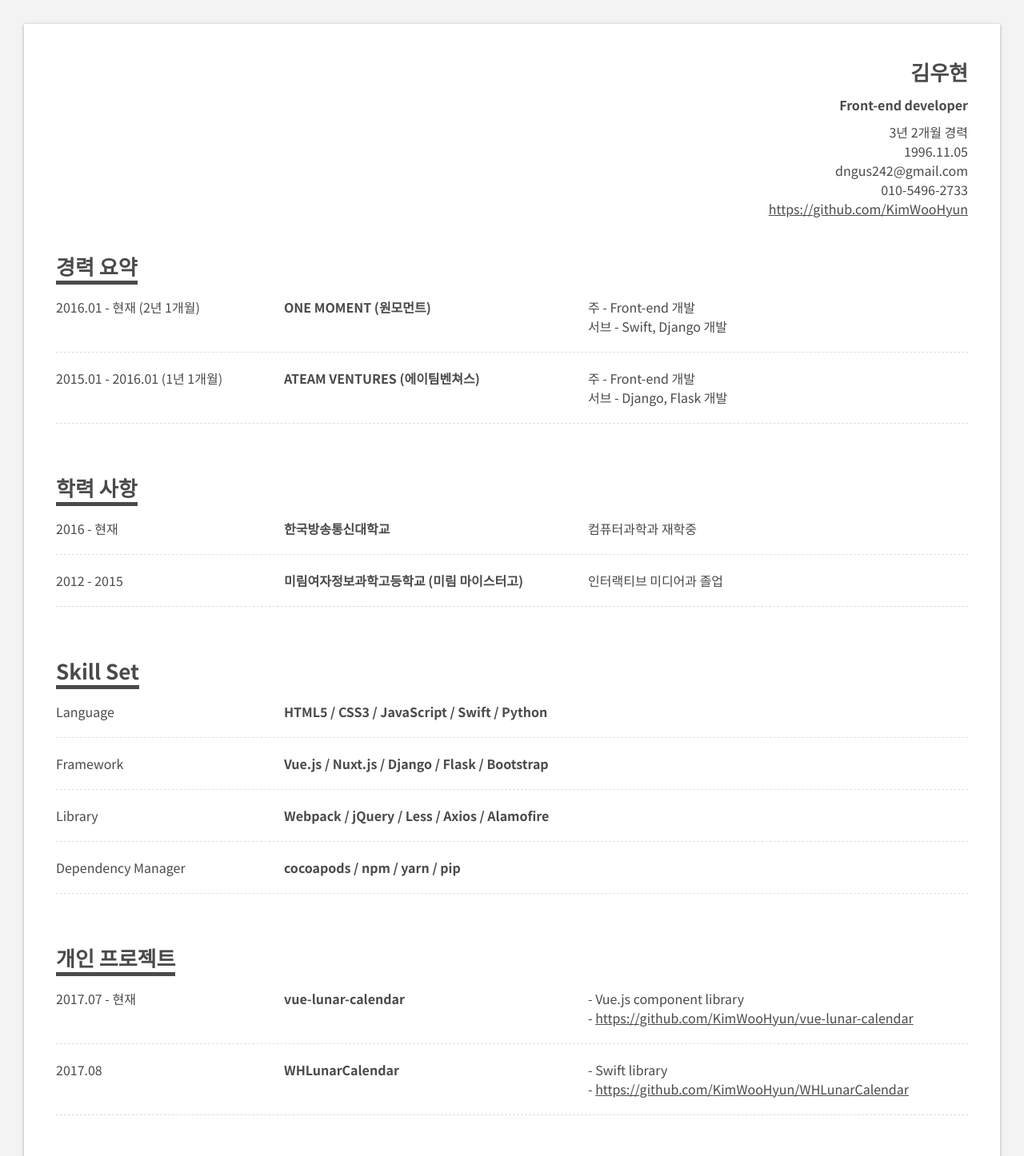
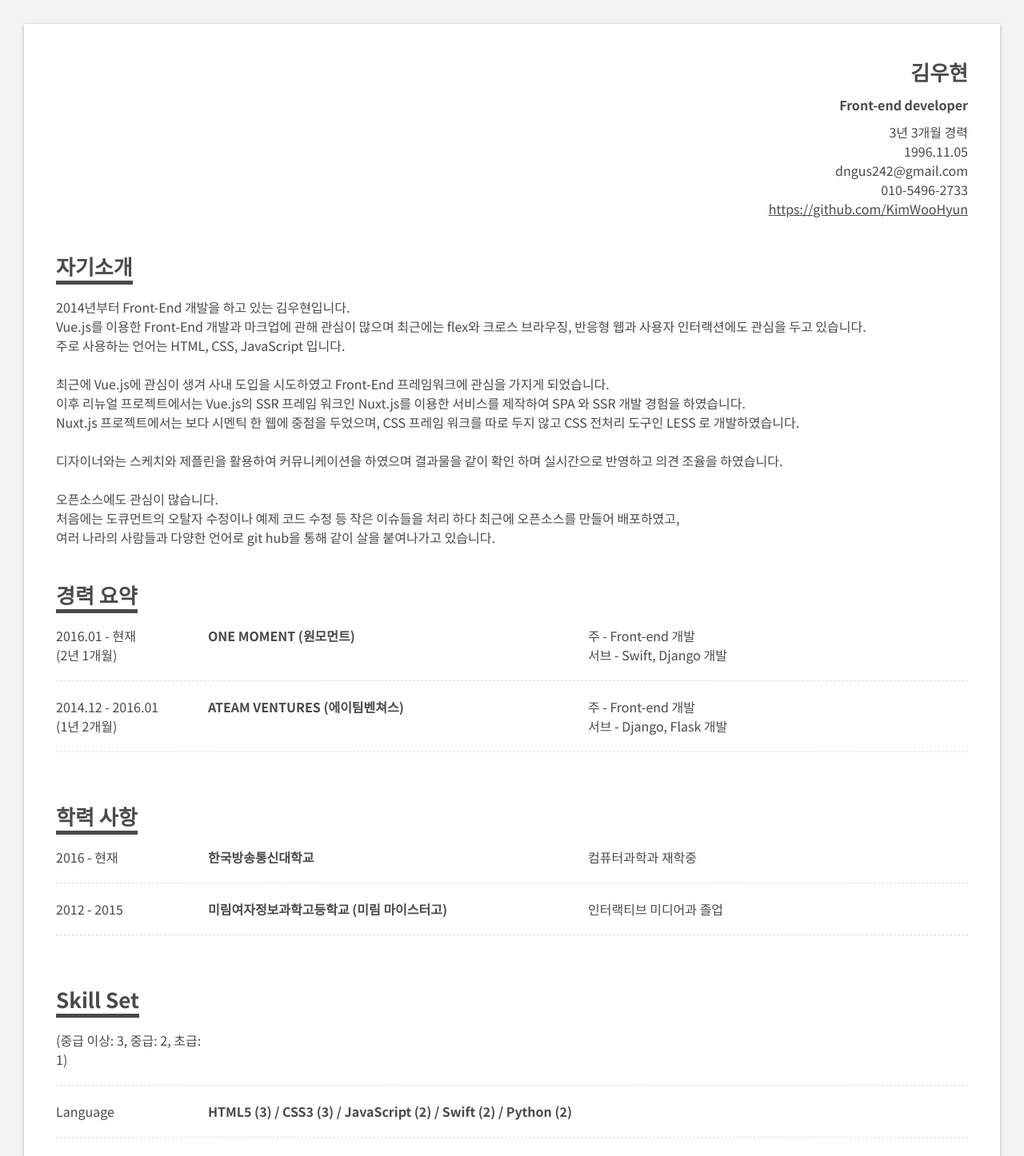
Before and after one commit to KimWooHyun/resume, a Vue app: page / in a window 1280 px wide. Shown: the top 1446 px of the page at 80% size. Built offline with nearby package versions, Linux system fonts and the light colour scheme.

Commit message:
Add contents

```diff
--- a/App.vue
+++ b/App.vue
@@ -6,7 +6,7 @@
           <h1>김우현</h1>
           <h4>Front-end developer</h4>
           <div>
-            <p>3년 2개월 경력</p>
+            <p>3년 3개월 경력</p>
             <p>1996.11.05</p>
             <p>dngus242@gmail.com</p>
             <p>010-5496-2733</p>
@@ -15,6 +15,10 @@
         </div>
       </section>
       <section class="section-detail-info flex flex-wrap col-12">
+        <section class="col-12 section-contents">
+          <record-title title="자기소개"></record-title>
+          <div v-html="contents.introduction"></div>
+        </section>
         <section class="col-12 section-contents" v-for="(value, key) in contents.contents" :key="value.id">
           <record-title :title="key"></record-title>
           <record-list :title="key" :lists="value"></record-list>
--- a/components/RecordList.vue
+++ b/components/RecordList.vue
@@ -2,8 +2,8 @@
   <table>
     <tbody class="col-12">
       <tr class="col-12" v-for="child in lists" :key="child.id">
-        <td class="col-12 col-p-3">{{child.date}}</td>
-        <td class="col-12 col-p-4 td-title">{{child.title}}</td>
+        <td class="col-12 col-p-2" v-html="child.date"></td>
+        <td class="col-12 col-p-5 td-title">{{child.title}}</td>
         <td class="col-12 col-p-5">
           <div v-for="contents in child.contents" :key="contents.id" v-html="contents"></div>
         </td>
--- a/contents.js
+++ b/contents.js
@@ -1,8 +1,21 @@
 module.exports = {
+  introduction: `
+    2014년부터 Front-End 개발을 하고 있는 김우현입니다.<br />
+    Vue.js를 이용한 Front-End 개발과 마크업에 관해 관심이 많으며 최근에는 flex와 크로스 브라우징, 반응형 웹과 사용자 인터랙션에도 관심을 두고 있습니다.<br />
+    주로 사용하는 언어는 HTML, CSS, JavaScript 입니다.<br /><br />
+    최근에 Vue.js에 관심이 생겨 사내 도입을 시도하였고 Front-End 프레임워크에 관심을 가지게 되었습니다.<br />
+    이후 리뉴얼 프로젝트에서는 Vue.js의 SSR 프레임 워크인 Nuxt.js를 이용한 서비스를 제작하여 SPA 와 SSR 개발 경험을 하였습니다.<br />
+    Nuxt.js 프로젝트에서는 보다 시멘틱 한 웹에 중점을 두었으며, CSS 프레임 워크를 따로 두지 않고 CSS 전처리 도구인 LESS 로 개발하였습니다.<br /><br />
+    디자이너와는 스케치와 제플린을 활용하여 커뮤니케이션을 하였으며 결과물을 같이 확인 하며 실시간으로 반영하고 의견 조율을 하였습니다.<br /><br />
+    오픈소스에도 관심이 많습니다.<br />
+    처음에는 도큐먼트의 오탈자 수정이나 예제 코드 수정 등 작은 이슈들을 처리 하다 최근에 오픈소스를 만들어 배포하였고,<br />
+    여러 나라의 사람들과 다양한 언어로 git hub을 통해 같이 살을 붙여나가고 있습니다.
+    `
+  ,
   contents: {
     '경력 요약': [
       {
-        'date': '2016.01 - 현재 (2년 1개월)',
+        'date': '2016.01 - 현재<br/>(2년 1개월)',
         'title': 'ONE MOMENT (원모먼트)',
         'contents': [
           '주 - Front-end 개발',
@@ -10,7 +23,7 @@ module.exports = {
         ]
       },
       {
-        'date': '2015.01 - 2016.01 (1년 1개월)',
+        'date': '2014.12 - 2016.01<br/>(1년 2개월)',
         'title': 'ATEAM VENTURES (에이팀벤쳐스)',
         'contents': [
           '주 - Front-end 개발',
@@ -32,23 +45,28 @@ module.exports = {
     ],
     'Skill Set': [
       {
+        'date': '(중급 이상: 3, 중급: 2, 초급: 1)',
+        'title': '',
+        'contents': ['']
+      },
+      {
         'date': 'Language',
-        'title': 'HTML5 / CSS3 / JavaScript / Swift / Python',
+        'title': 'HTML5 (3) / CSS3 (3) / JavaScript (2) / Swift (2) / Python (2)',
         'contents': ['']
       },
       {
         'date': 'Framework',
-        'title': 'Vue.js / Nuxt.js / Django / Flask / Bootstrap',
+        'title': 'Vue.js (3) / Nuxt.js (3) / Django (2) / Flask (1) / Bootstrap (3)',
         'contents': ['']
       },
       {
         'date': 'Library',
-        'title': 'Webpack / jQuery / Less / Axios / Alamofire',
+        'title': 'Webpack (2) / jQuery (2) / Less (2) / Axios (3) / Alamofire (3)',
         'contents': ['']
       },
       {
         'date': 'Dependency Manager',
-        'title': 'cocoapods / npm / yarn / pip',
+        'title': 'cocoapods (3) / npm (3) / yarn (3) / pip (3)',
         'contents': ['']
       }
     ],
@@ -58,7 +76,10 @@ module.exports = {
         'title': 'vue-lunar-calendar',
         'contents': [
           '- Vue.js component library',
-          '- <a href="https://github.com/KimWooHyun/vue-lunar-calendar">https://github.com/KimWooHyun/vue-lunar-calendar</a>'
+          '- <a href="https://github.com/KimWooHyun/vue-lunar-calendar">https://github.com/KimWooHyun/vue-lunar-calendar</a>',
+          '- 한국 음력 달력 라이브러리',
+          '- opensource',
+          '- 총 7명의 contributors, 6개의 언어'
         ]
       },
       {
@@ -66,7 +87,9 @@ module.exports = {
         'title': 'WHLunarCalendar',
         'contents': [
           '- Swift library',
-          '- <a href="https://github.com/KimWooHyun/WHLunarCalendar">https://github.com/KimWooHyun/WHLunarCalendar</a>'
+          '- <a href="https://github.com/KimWooHyun/WHLunarCalendar">https://github.com/KimWooHyun/WHLunarCalendar</a>',
+          '- 한국 음력 달력 라이브러리',
+          '- opensource'
         ]
       }
     ],
@@ -141,18 +164,23 @@ module.exports = {
       'date': '2016.01 - 현재',
       'info': '90분 당일 꽃배달 서비스 “원모먼트 플라워” 를 서비스 중인 스타트업.',
       'service': [
-        'Web - <a href="https://1moment.co.kr/">https://1moment.co.kr/</a>',
-        'iOS App - <a href="https://goo.gl/jP2ZYR">https://goo.gl/jP2ZYR</a>'
+        'Web<br /> - <a href="https://1moment.co.kr/">https://1moment.co.kr/</a> <br /> - 현재 Vue.js (SPA)로 개발된 사이트<br /><br />',
+        'iOS App<br /> - <a href="https://goo.gl/jP2ZYR">https://goo.gl/jP2ZYR</a>'
       ],
       'project': {
         'project': [
           {
-            'date': '2017.10 - 현재',
+            'date': '2017.10 - 2018.01',
             'title': 'Nuxt.js 도입 및 SSR 지원',
             'contents': [
-              '원모먼트 사이트 전체 리뉴얼',
-              '- Nuxt.js 도입',
-              '- 단독진행',
+              '원모먼트 서비스 사이트 전체 리뉴얼',
+              '- Nuxt.js 도입 및 SSR 지원',
+              '- 기존 부트스트랩 4 와 3 가 혼합되어 있는 레거시 제거 및 LESS 도입',
+              '- 그리드 시스템 개발',
+              '- 시멘틱 웹 표준 준수',
+              '- axios 를 활용한 api call',
+              '- PM2, ecosystem을 이용한 배포 자동화',
+              '- 기여도 : 100%, 단독진행',
               'stack: Vue.js, Nuxt.js, Less'
             ]
           },
@@ -160,9 +188,12 @@ module.exports = {
             'date': '2017.02 - 2017.03',
             'title': 'Vue.js 도입',
             'contents': [
-              '원모먼트 사이트 전체 리뉴얼',
-              '- Vue.js 도입',
-              'stack: Vue.js'
+              '원모먼트 서비스 사이트 전체 리뉴얼',
+              '- Vue.js (SPA) 도입',
+              '- 비동기 처리를 이용한 서비스 속도 개선',
+              '- vue-resource 를 활용한 api call',
+              '- 기여도 : 45%',
+              'stack: Vue.js, Bootstrap 4, Bootstrap 3, jQuery'
             ]
           },
           {
@@ -170,25 +201,31 @@ module.exports = {
             'title': 'iOS App 런칭',
             'contents': [
               'iOS App 런칭',
-              '- 단독진행',
-              '- 배포 및 버전 관리',
+              '- Auto Layout을 이용한 반응형 앱 개발',
+              '- iTunes Connect 배포 및 버전 관리',
+              '- cocoapods 를 활용한 라이브러리 디펜던시 관리',
+              '- alamofire 를 활용한 api call',
+              '- 기여도 : 100%, 단독진행',
               'stack: Swift, cocoapods'
             ]
           },
           {
             'date': '2016.01 - 2016.03',
-            'title': '원모먼트 관리자 사이트',
+            'title': '관리자 페이지',
             'contents': [
-              '원모먼트 서비스 관리자 사이트 제작 및 유지보수',
+              '원모먼트 서비스 관리자 페이지 제작 및 유지보수',
+              '- Django template을 이용한 front-end 개발',
+              '- 기여도 : 30%',
               'stack: Django'
             ]
           },
           {
             'date': '2016.01 - 2016.03',
-            'title': '웹사이트 런칭',
+            'title': '웹 서비스 런칭',
             'contents': [
               '원모먼트 서비스 런칭',
-              '- Front-end 단독진행',
+              '- Django template을 이용한 front-end 개발',
+              '- 기여도 : 100%, 단독진행',
               'stack: HTML5, CSS3, JavaScript, jQuery, Django'
             ]
           }
@@ -196,28 +233,48 @@ module.exports = {
       }
     },
     'ATEAM VENTURES (에이팀벤쳐스)': {
-      'date': '2015.01 - 2016.01',
+      'date': '2014.12 - 2016.01',
       'info': '3D Printer 공유 플랫폼 사이트 “ShapEngine” 을 서비스 중인 스타트업.',
       'service': [
-        'Web - <a href="https://shapengine.com/">https://shapengine.com/</a>'
+        `Web<br />
+        <span style="font-weight:bold">shapEngine</span><br />
+        - 3D Printer를 보유한 사람과 3D Modeling 도면을 보유한 사람을 매칭해 주는 중개 플랫폼<br />
+        - <a href="https://shapengine.com/">https://shapengine.com/</a><br /><br />
+        <span style="font-weight:bold">creatable labs</span><br />
+        - 자사 3D Printer 인 creatable 시리즈 판매 사이트<br />
+        - <a href="https://creatablelabs.com/">https://creatablelabs.com/</a>`
       ],
       'project': {
         'project': [
           {
             'date': '2015.07 - 2016.01',
-            'title': '웹 사이트 리뉴얼',
+            'title': 'shapEngine 웹 서비스 리뉴얼',
             'contents': [
-              '웹사이트 리뉴얼',
+              'shapEngine 웹 서비스 리뉴얼',
               '- Django로 리팩토링',
-              'stack: Django, Jinja2, HTML5, CSS3, JavaScript',
+              '- 기여도 : 25%',
+              'stack: Django, Jinja2, HTML5, CSS3, JavaScript'
             ]
           },
           {
-            'date': '2015.01 - 2015.07',
-            'title': '웹 사이트 제작',
+            'date': '2015.06 - 2015.06',
+            'title': 'creatable labs 웹 서비스 제작',
             'contents': [
-              '웹 사이트 제작',
-              'stack: Flask, Jinja2, HTML5, CSS3, JavaScript',
+              'creatable labs 웹 서비스 제작',
+              '- 워드프레스로 제작',
+              '- 기여도 : 10%',
+              'stack: HTML5, CSS3'
+            ]
+          },
+          {
+            'date': '2014.12 - 2015.06',
+            'title': 'shapEngine 웹 서비스 제작',
+            'contents': [
+              'shapEngine 웹 서비스 제작',
+              '- 3D Printer 를 보유 한 사람이 프린터를 등록 할 수 있는 프로세스 개발',
+              '- Jinja2을 이용한 front-end 개발',
+              '- 기여도 : 25%',
+              'stack: Flask, Jinja2, HTML5, CSS3, JavaScript'
             ]
           }
         ]
```
Also changed, not shown: bundle.js.
